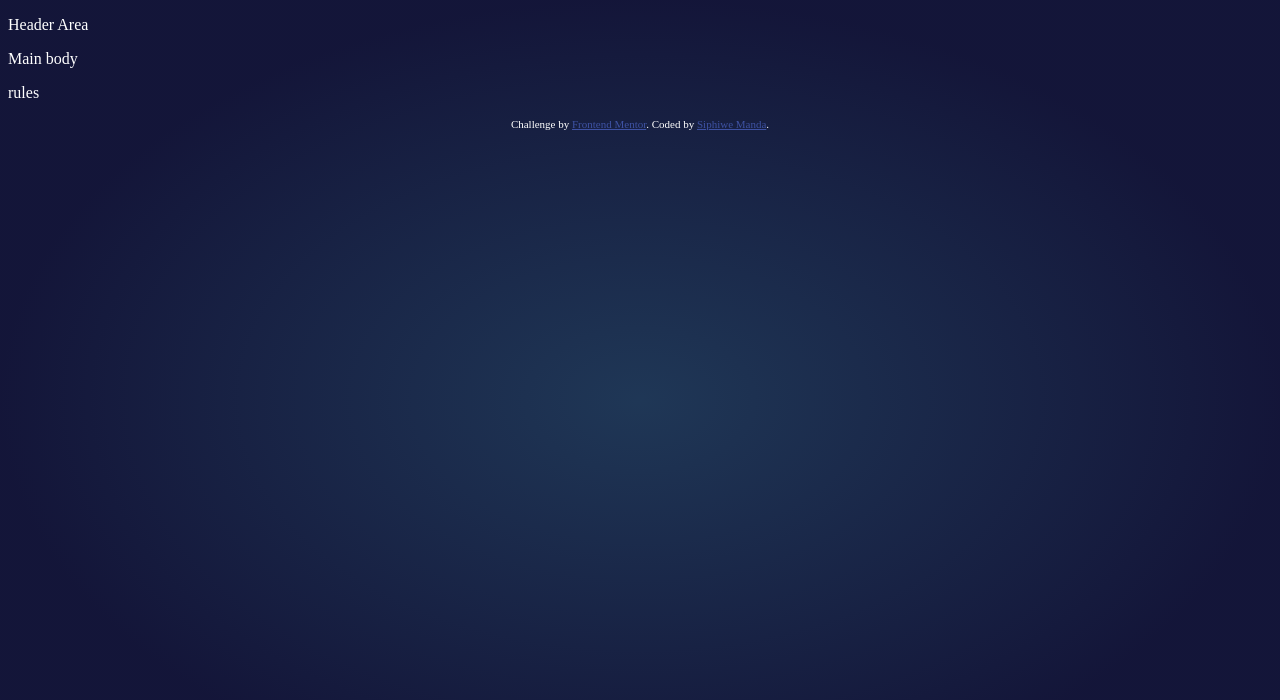
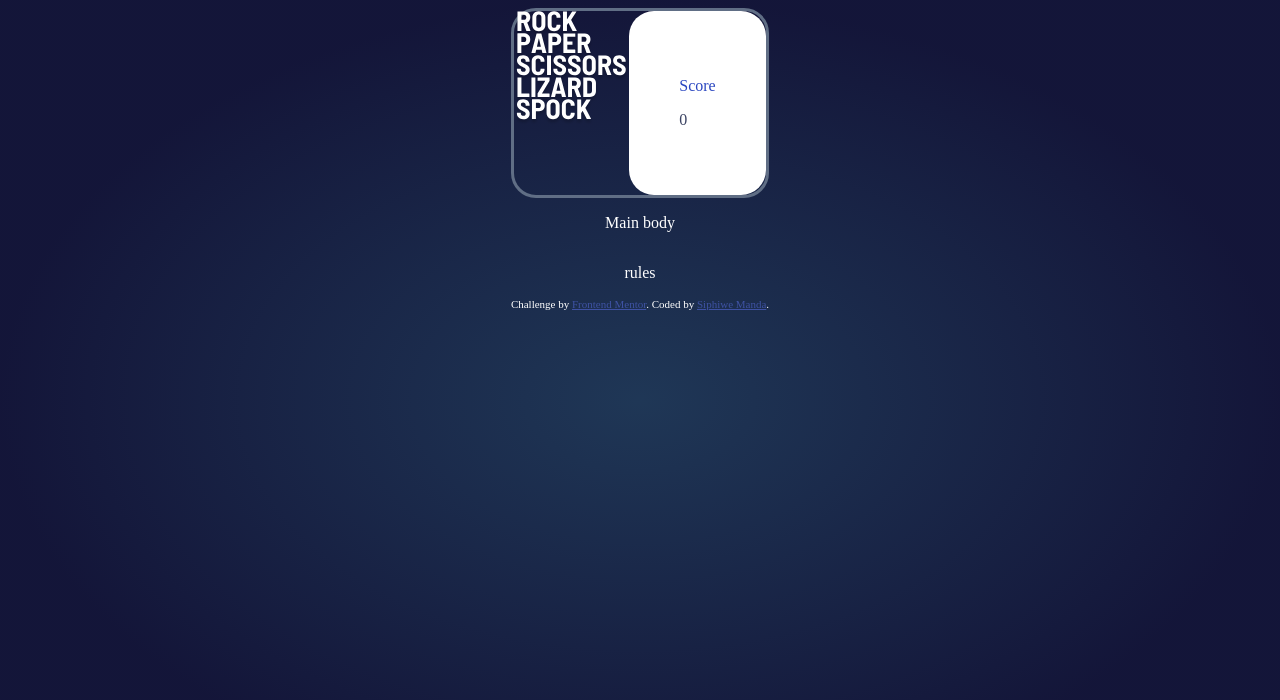
Before and after one commit to siphiwemanda/Rock_paper_scissors, a plain HTML site: page index.html in a window 1280 px wide. Drawn offline with Linux system fonts and the light colour scheme.

Commit message:
Logo Section layout

```diff
--- a/css/style.css
+++ b/css/style.css
@@ -10,9 +10,6 @@ body {
 p{
     color:white ;
 }
-
-
-
 .attribution{
     font-size: 11px;
     text-align: center;
@@ -22,3 +19,34 @@ p{
 .attribution a{
     color: hsl(228, 45%, 44%);
 }
+
+.flex-container{
+    display: flex;
+    flex-direction: column;
+    align-items: center;
+
+
+}
+
+.Logo-Section{
+    display: flex;
+    flex-direction: row;
+    border-style:solid;
+    border-color: hsl(217, 16%, 45%);
+    border-radius:25px;
+
+}
+
+
+.Score{
+    background: white;
+    border-radius: 25px;
+    padding: 50px;
+
+}
+#score-number{
+    color:hsl(229, 25%, 31%)
+}
+#score-text{
+    color: hsl(229, 64%, 46%);
+}
--- a/index.html
+++ b/index.html
@@ -9,9 +9,19 @@
     <title>Frontend Mentor | Rock, Paper, Scissors</title>
 </head>
 <body>
+<div class="flex-container">
+<div>
+    <div class="Logo-Section">
+       <div class="Logo-IMG">
+           <img src="images/logo-bonus.svg" alt="logo">
+           </div>
 
-<div>
-    <p>Header Area</p>
+        <div class="Score">
+            <p id="score-text">Score</p>
+            <p id="score-number">0</p>
+        </div>
+    </div>
+
 </div>
 <div>
     <p> Main body </p>
@@ -24,5 +34,7 @@
     Challenge by <a href="https://www.frontendmentor.io?ref=challenge" target="_blank">Frontend Mentor</a>.
     Coded by <a href="#">Siphiwe Manda</a>.
 </div>
+
+</div>
 </body>
 </html>
```
